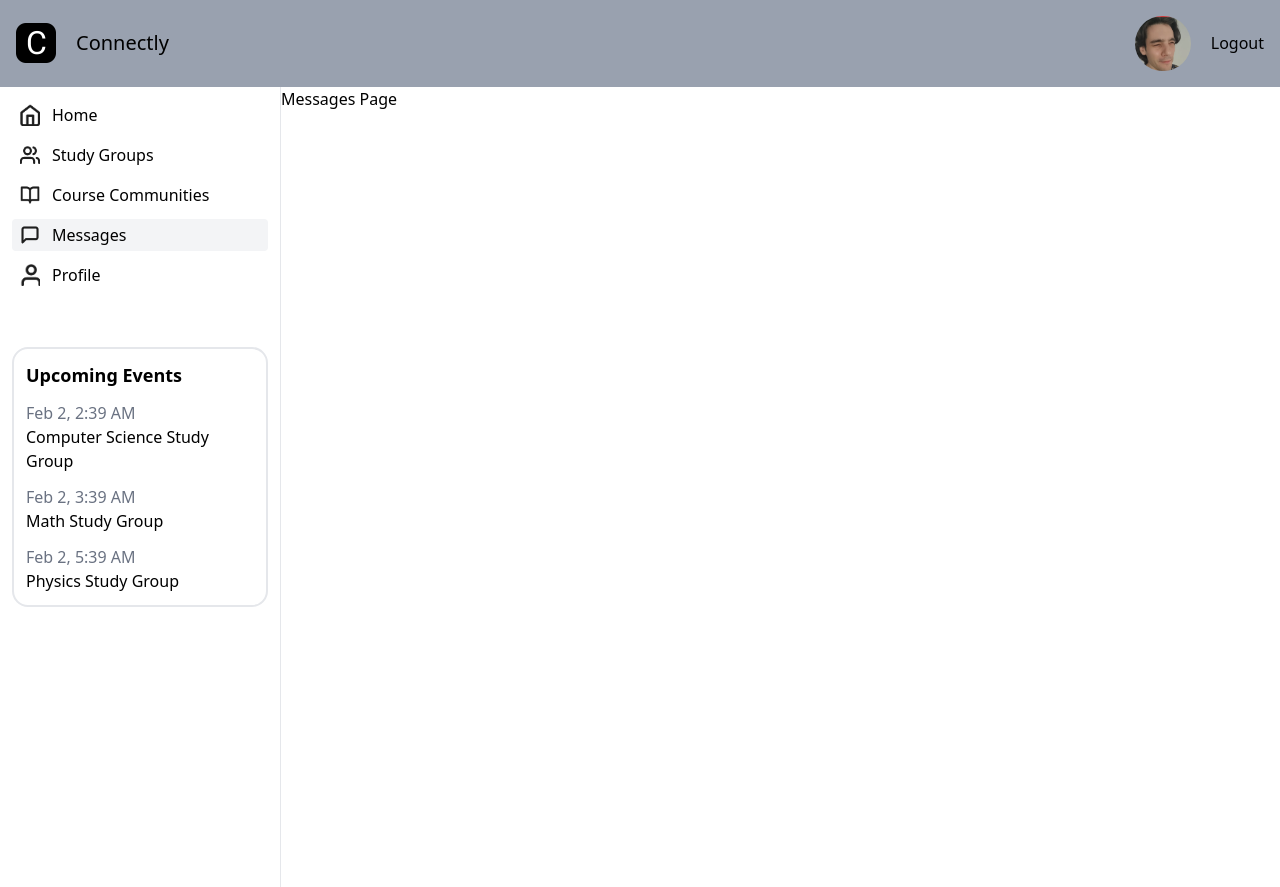
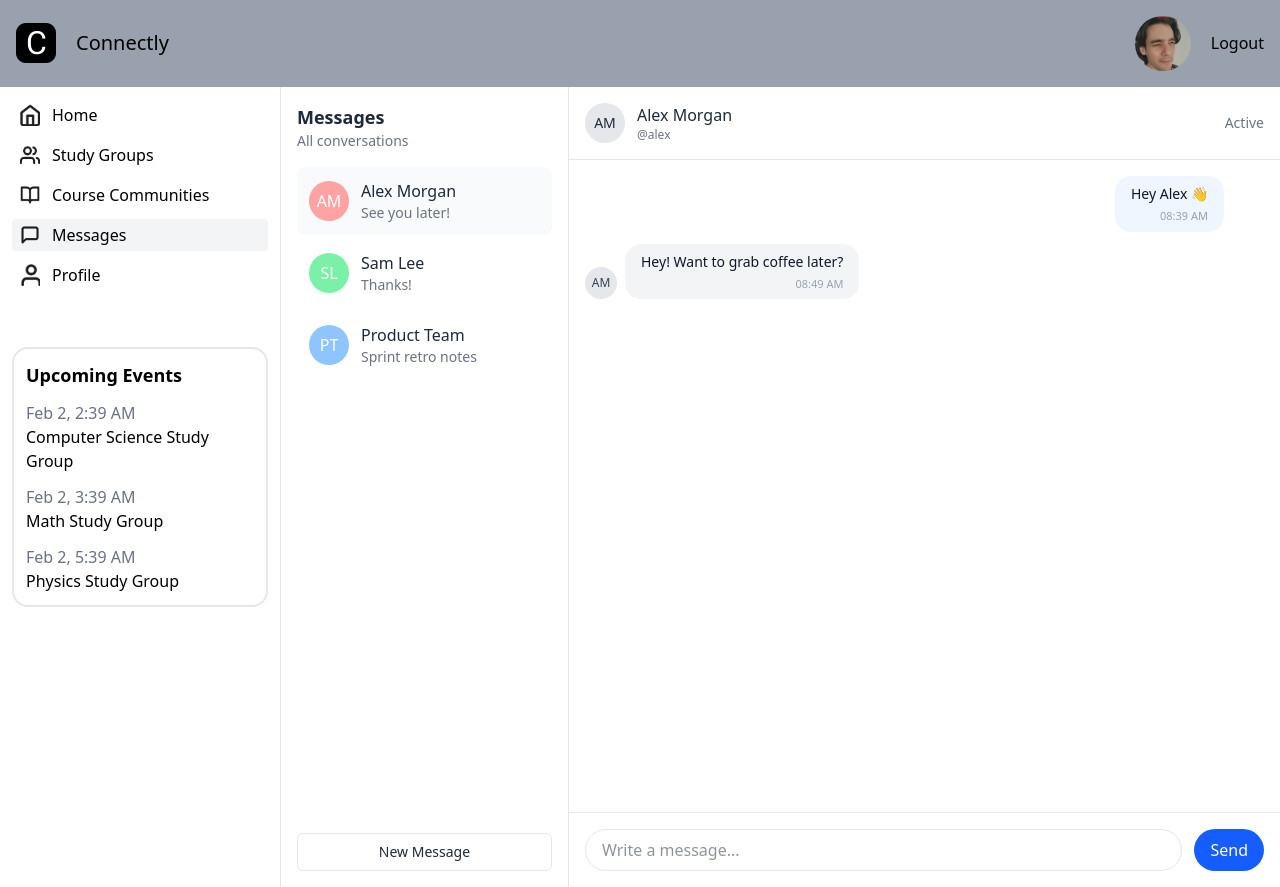
Before and after one commit to larongbingo/MO.IT120, a React (Vite) app: page /app/messages in a window 1280 px wide. Built offline with nearby package versions, Linux system fonts and the light colour scheme.

Commit message:
feat: generate mymessages page

```diff
--- a/src/app/MessagesPage.tsx
+++ b/src/app/MessagesPage.tsx
@@ -1,9 +1,197 @@
+import React, { useEffect, useRef, useState } from 'react';
+
+type Chat = {
+  id: number;
+  name: string;
+  handle?: string;
+  lastMessage?: string;
+  avatarColor?: string;
+};
+
+type Message = {
+  id: string;
+  text: string;
+  isOwn: boolean;
+  createdAt: number;
+};
+
+const now = () => Date.now();
+
 function MessagesPage() {
-    return (
-        <div>
-            Messages Page
+  const [chats] = useState<Chat[]>([
+    { id: 1, name: 'Alex Morgan', handle: '@alex', lastMessage: 'See you later!', avatarColor: 'bg-red-300' },
+    { id: 2, name: 'Sam Lee', handle: '@sam', lastMessage: 'Thanks!', avatarColor: 'bg-green-300' },
+    { id: 3, name: 'Product Team', handle: '@team', lastMessage: 'Sprint retro notes', avatarColor: 'bg-blue-300' },
+  ]);
+
+  const [messagesMap, setMessagesMap] = useState<Record<number, Message[]>>({
+    1: [
+      { id: 'm1', text: 'Hey Alex 👋', isOwn: true, createdAt: now() - 1000 * 60 * 60 },
+      { id: 'm2', text: 'Hey! Want to grab coffee later?', isOwn: false, createdAt: now() - 1000 * 60 * 50 },
+    ],
+    2: [
+      { id: 'm3', text: 'Can you review the PR?', isOwn: false, createdAt: now() - 1000 * 60 * 120 },
+    ],
+    3: [
+      { id: 'm4', text: 'Retro at 3pm today', isOwn: false, createdAt: now() - 1000 * 60 * 20 },
+    ],
+  });
+
+  const [selectedChatId, setSelectedChatId] = useState<number | null>(chats[0]?.id ?? null);
+  const [inputValue, setInputValue] = useState('');
+  const listRef = useRef<HTMLDivElement | null>(null);
+
+  useEffect(() => {
+    // auto-scroll to bottom when selected chat or messages change
+    const el = listRef.current;
+    if (el) {
+      el.scrollTop = el.scrollHeight;
+    }
+  }, [selectedChatId, messagesMap, inputValue]);
+
+  const sendMessage = () => {
+    if (!selectedChatId || !inputValue.trim()) return;
+    const newMsg: Message = {
+      id: `m-${Date.now()}`,
+      text: inputValue.trim(),
+      isOwn: true,
+      createdAt: now(),
+    };
+    setMessagesMap(prev => {
+      const prevList = prev[selectedChatId] ?? [];
+      return { ...prev, [selectedChatId]: [...prevList, newMsg] };
+    });
+    setInputValue('');
+  };
+
+  const handleKeyDown: React.KeyboardEventHandler<HTMLInputElement> = (e) => {
+    if (e.key === 'Enter') {
+      e.preventDefault();
+      sendMessage();
+    }
+  };
+
+  const formatTime = (ts: number) => {
+    const d = new Date(ts);
+    return d.toLocaleTimeString([], { hour: '2-digit', minute: '2-digit' });
+  };
+
+  return (
+    <div className="flex w-full h-screen bg-white text-gray-800">
+      {/* Sidebar */}
+      <aside className="w-72 border-r border-gray-200 p-4 flex flex-col bg-white">
+        <div className="mb-4">
+          <h1 className="text-lg font-semibold">Messages</h1>
+          <p className="text-sm text-gray-500">All conversations</p>
         </div>
-    )
+
+        <div className="flex-1 overflow-auto">
+          {chats.map(chat => (
+            <button
+              key={chat.id}
+              onClick={() => setSelectedChatId(chat.id)}
+              className={`w-full text-left flex items-center gap-3 p-3 rounded-lg mb-1 hover:bg-gray-50 focus:outline-none
+                ${selectedChatId === chat.id ? 'bg-gray-50' : ''}`}
+            >
+              <div className={`h-10 w-10 rounded-full flex items-center justify-center text-white font-medium ${chat.avatarColor || 'bg-gray-300'}`}>
+                {chat.name.split(' ').map(n => n[0]).slice(0,2).join('')}
+              </div>
+              <div className="flex-1 min-w-0">
+                <div className="flex justify-between items-center">
+                  <span className="font-medium truncate">{chat.name}</span>
+                  <span className="text-xs text-gray-400">{/* time placeholder */}</span>
+                </div>
+                <div className="text-sm text-gray-500 truncate">{chat.lastMessage}</div>
+              </div>
+            </button>
+          ))}
+        </div>
+
+        <div className="mt-4">
+          <button className="w-full py-2 px-3 bg-white border border-gray-200 rounded-md text-sm hover:bg-gray-50">
+            New Message
+          </button>
+        </div>
+      </aside>
+
+      {/* Conversation */}
+      <main className="flex-1 flex flex-col">
+        {selectedChatId ? (
+          <>
+            {/* Header */}
+            <div className="flex items-center justify-between border-b border-gray-200 p-4 bg-white">
+              <div className="flex items-center gap-3">
+                <div className="h-10 w-10 rounded-full bg-gray-200 flex items-center justify-center text-sm font-medium">
+                  {chats.find(c => c.id === selectedChatId)?.name.split(' ').map(n => n[0]).slice(0,2).join('')}
+                </div>
+                <div>
+                  <div className="font-medium">
+                    {chats.find(c => c.id === selectedChatId)?.name}
+                  </div>
+                  <div className="text-xs text-gray-500">
+                    {chats.find(c => c.id === selectedChatId)?.handle}
+                  </div>
+                </div>
+              </div>
+              <div className="text-sm text-gray-500">Active</div>
+            </div>
+
+            {/* Messages list */}
+            <div ref={listRef} className="flex-1 overflow-auto p-4 space-y-3 bg-white">
+              {(messagesMap[selectedChatId] ?? []).length === 0 ? (
+                <div className="text-center text-gray-400 py-20">No messages yet. Say hello 👋</div>
+              ) : (
+                (messagesMap[selectedChatId] ?? []).map(msg => (
+                  <div
+                    key={msg.id}
+                    className={`flex items-end ${msg.isOwn ? 'justify-end' : 'justify-start'}`}
+                  >
+                    {!msg.isOwn && (
+                      <div className="mr-2 h-8 w-8 rounded-full bg-gray-200 flex items-center justify-center text-xs font-medium text-gray-700">
+                        {chats.find(c => c.id === selectedChatId)?.name.split(' ').map(n => n[0]).slice(0,2).join('')}
+                      </div>
+                    )}
+
+                    <div className={`max-w-[70%] break-words px-4 py-2 rounded-2xl text-sm ${msg.isOwn ? 'bg-blue-50 text-gray-900' : 'bg-gray-100 text-gray-900'}`}>
+                      <div>{msg.text}</div>
+                      <div className="text-[11px] text-gray-400 mt-1 text-right">{formatTime(msg.createdAt)}</div>
+                    </div>
+
+                    {msg.isOwn && (
+                      <div className="ml-2 h-8 w-8 rounded-full bg-transparent" />
+                    )}
+                  </div>
+                ))
+              )}
+            </div>
+
+            {/* Input */}
+            <div className="border-t border-gray-200 p-4 bg-white">
+              <div className="flex gap-3">
+                <input
+                  value={inputValue}
+                  onChange={e => setInputValue(e.target.value)}
+                  onKeyDown={handleKeyDown}
+                  placeholder="Write a message..."
+                  className="flex-1 px-4 py-2 border border-gray-200 rounded-full focus:outline-none focus:ring-1 focus:ring-blue-200"
+                />
+                <button
+                  onClick={sendMessage}
+                  className="px-4 py-2 bg-blue-600 text-white rounded-full hover:bg-blue-700"
+                >
+                  Send
+                </button>
+              </div>
+            </div>
+          </>
+        ) : (
+          <div className="flex-1 flex items-center justify-center">
+            <div className="text-gray-500">Select a conversation to start</div>
+          </div>
+        )}
+      </main>
+    </div>
+  );
 }
 
-export default MessagesPage
+export default MessagesPage;
```
